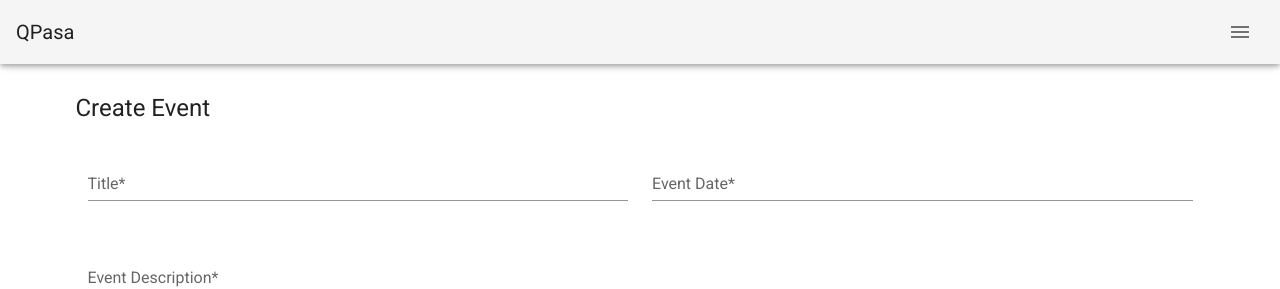
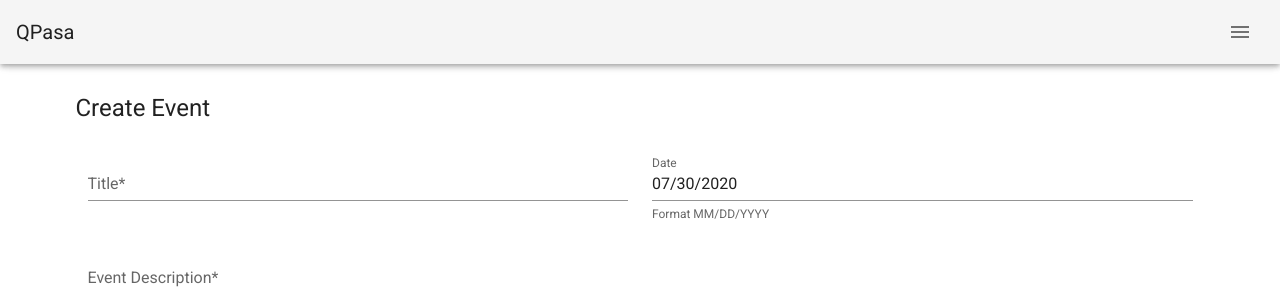
Before and after one commit to cartiles0/QPasa_Front, a Nuxt app: page /createEvent in a window 1280 px wide. Shown: the top 289 px of the page. Built offline with nearby package versions, Linux system fonts and the light colour scheme.

Commit message:
createEvent accepts event Date() input

```diff
--- a/pages/createEvent.vue
+++ b/pages/createEvent.vue
@@ -14,12 +14,34 @@
                 required
               ></v-text-field>
             </v-col>
-            <v-col cols="12" sm="6" md="6">
-              <v-text-field
-                v-model="eventDate"
-                label="Event Date*"
-                required
-              ></v-text-field>
+            <v-col cols="12" lg="6">
+              <v-menu
+                ref="menu1"
+                v-model="menu1"
+                :close-on-content-click="false"
+                transition="scale-transition"
+                offset-y
+                max-width="290px"
+                min-width="290px"
+              >
+                <template v-slot:activator="{ on, attrs }">
+                  <v-text-field
+                    v-model="eventDate"
+                    label="Date"
+                    hint="Format MM/DD/YYYY"
+                    persistent-hint
+                    prepend-icon=""
+                    v-bind="attrs"
+                    @blur="date = parseDate(eventDate)"
+                    v-on="on"
+                  ></v-text-field>
+                </template>
+                <v-date-picker
+                  v-model="date"
+                  no-title
+                  @input="menu1 = false"
+                ></v-date-picker>
+              </v-menu>
             </v-col>
             <v-col cols="12">
               <v-textarea
@@ -78,15 +100,28 @@
 
 <script>
 export default {
-  data() {
+  data(vm) {
     return {
       title: '',
-      eventDate: '',
       description: '',
       capacity: '',
       price: '',
       category: '',
+      date: new Date().toISOString().substr(0, 10),
+      eventDate: vm.formatDate(new Date().toISOString().substr(0, 10)),
+      menu1: false,
+      menu2: false,
     }
+  },
+  computed: {
+    computedDateFormatted() {
+      return this.formatDate(this.date)
+    },
+  },
+  watch: {
+    date(val) {
+      this.eventDate = this.formatDate(this.date)
+    },
   },
   methods: {
     async create() {
@@ -104,11 +139,27 @@
         creator: getCreator.id,
       }
 
+      console.log(data)
+
       const ip = await this.$axios.$post('/events/me', data, {
         headers: { token: localStorage.getItem('token') },
       })
 
+      console.log(ip)
+
       this.ip = ip
+    },
+    formatDate(date) {
+      if (!date) return null
+
+      const [year, month, day] = date.split('-')
+      return `${month}/${day}/${year}`
+    },
+    parseDate(date) {
+      if (!date) return null
+
+      const [month, day, year] = date.split('/')
+      return `${year}-${month.padStart(2, '0')}-${day.padStart(2, '0')}`
     },
   },
 }
```
